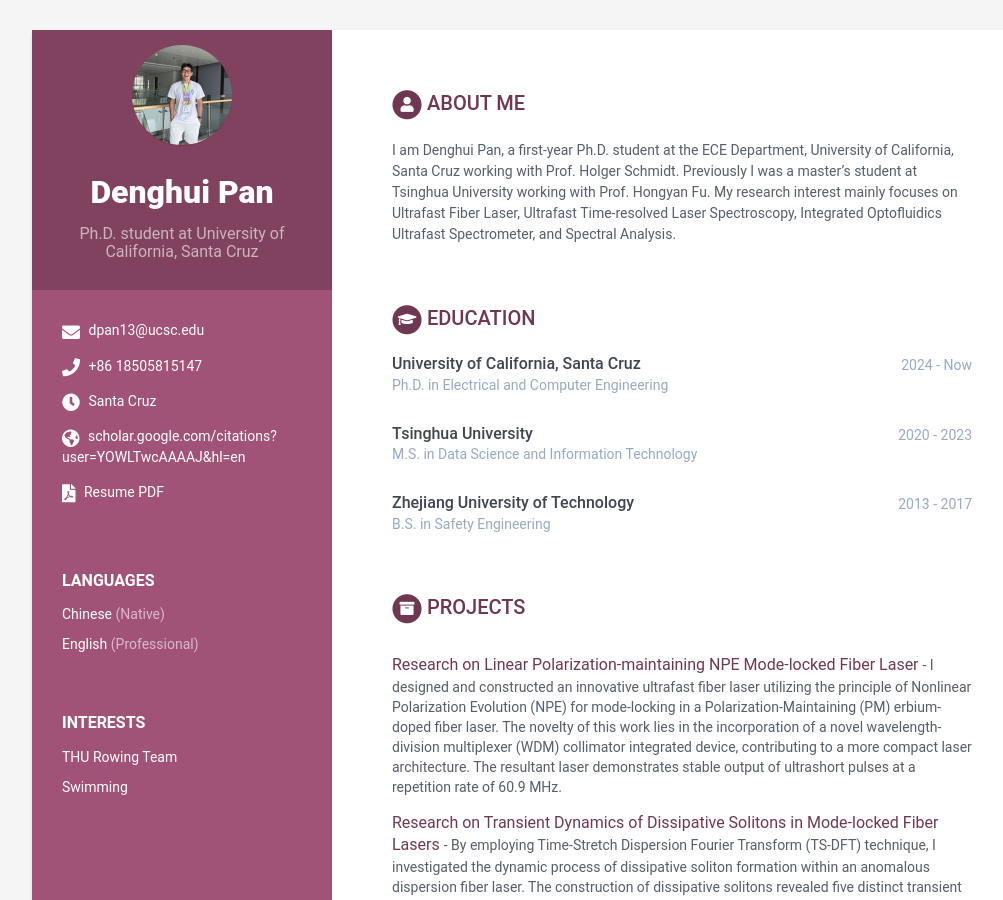
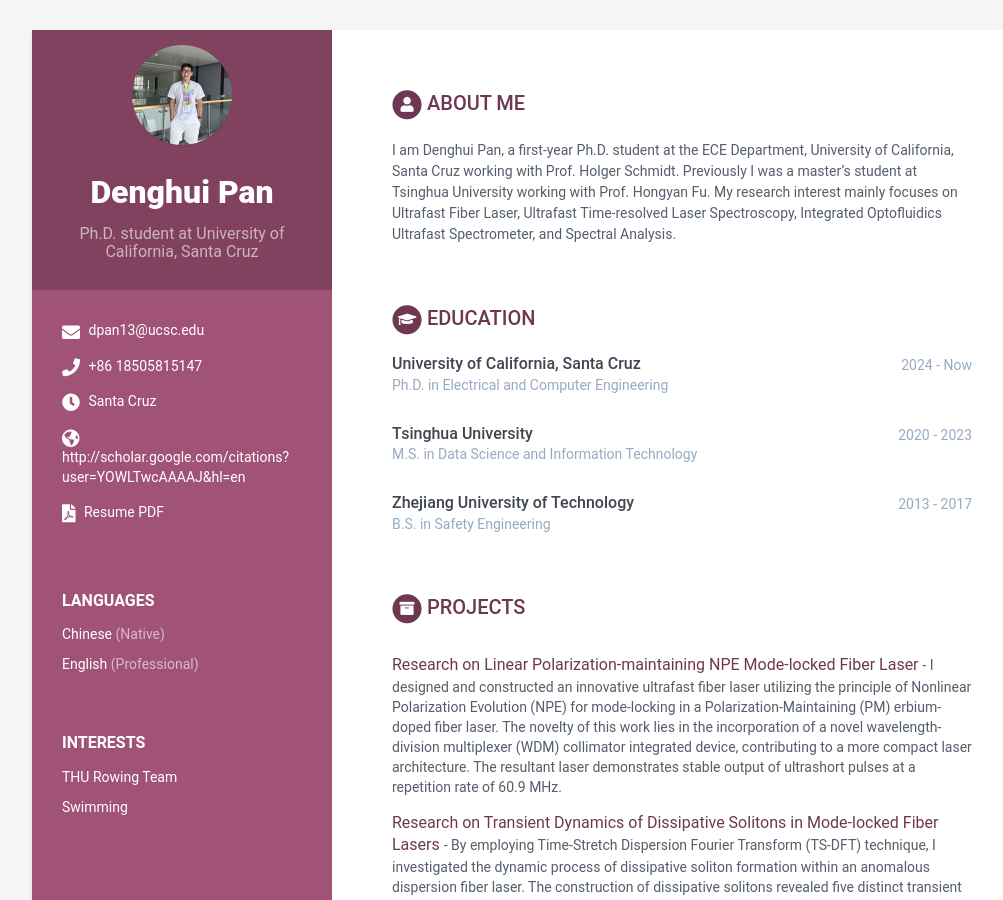
Before and after one commit to denghuipan/denghuipan.github.io, a Jekyll site: the page built from index.html, in a window 1280 px wide and 900 px high. Shown: the whole window, without its empty margins (108-1111 px from the left). Built offline with Jekyll 4.4.1, drawn with Linux system fonts in a browser that asks for light colours; some of the changed lines change nothing that is shown.

Commit message:
12312313

```diff
--- a/_data/data.yml
+++ b/_data/data.yml
@@ -17,7 +17,7 @@
     phone: +86 18505815147
     timezone: Santa Cruz
     citizenship:
-    website: scholar.google.com/citations?user=YOWLTwcAAAAJ&hl=en
+    website: http://scholar.google.com/citations?user=YOWLTwcAAAAJ&hl=en
     github:  #do not add http://
     linkedin:
     github:
```
